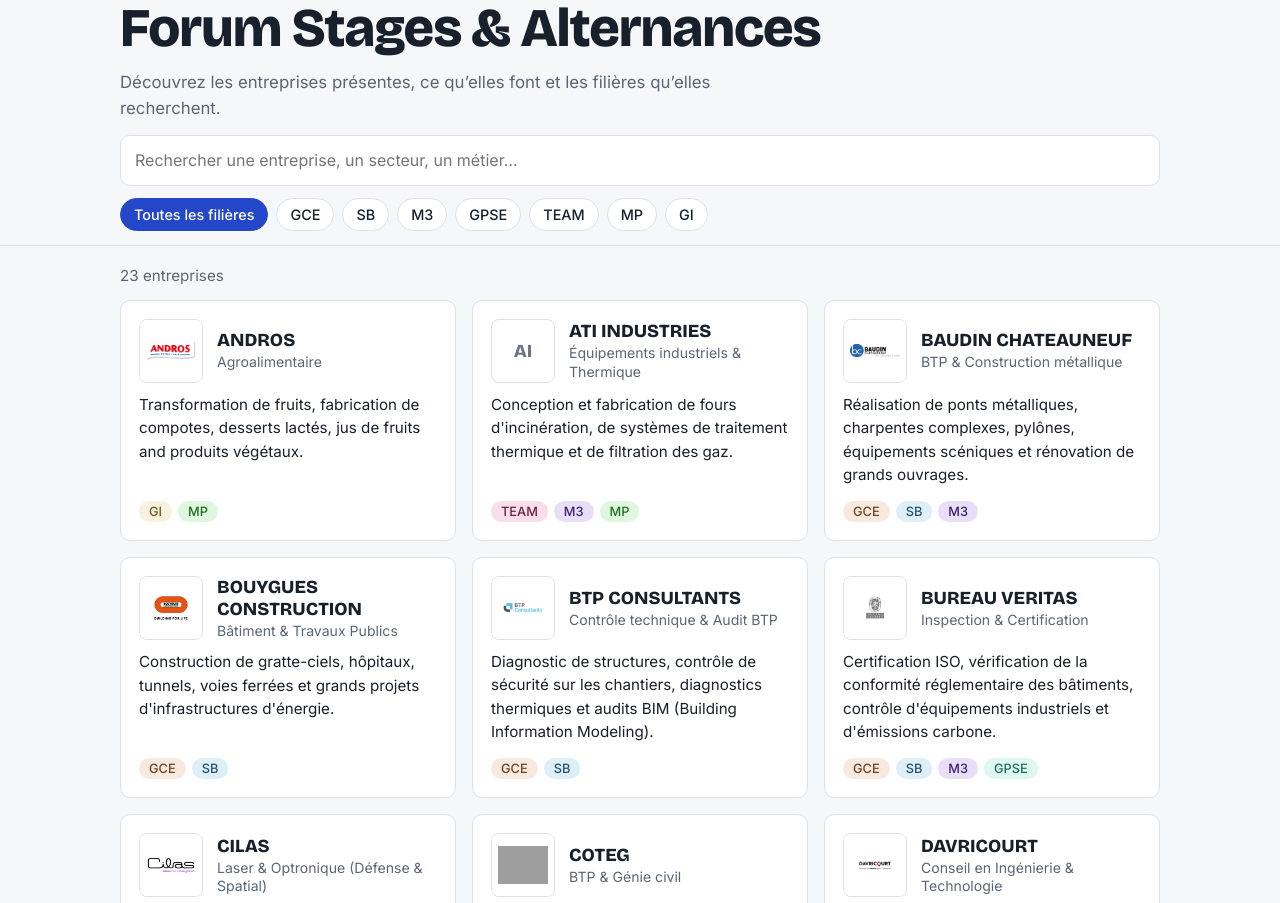
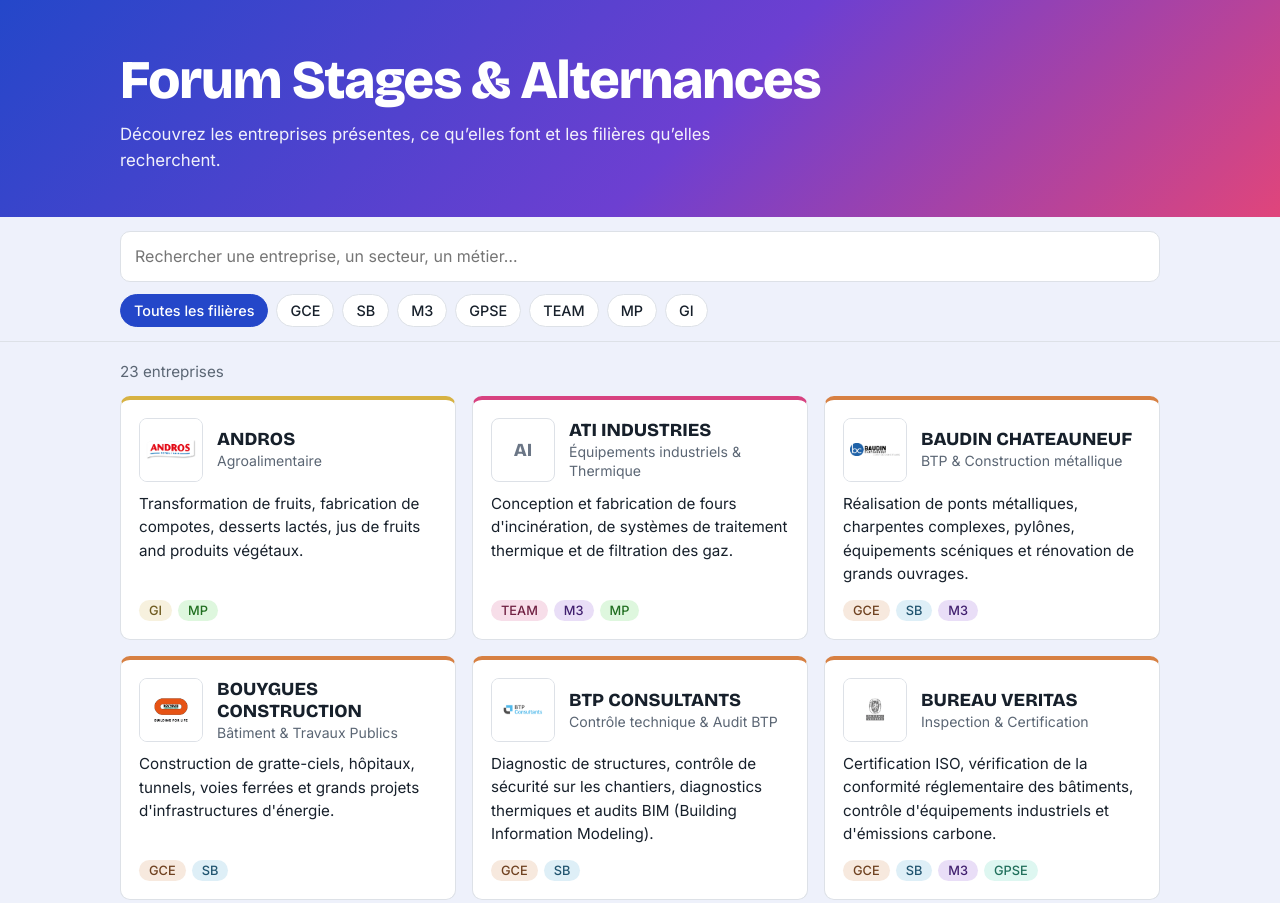
Before and after one commit to Dowblee/forum-entreprise, a plain HTML site: page index.html in a window 1280 px wide. Shown: the top 903 px of the page. Drawn offline with nearby package versions, Linux system fonts and the light colour scheme; grey boxes are pictures that could not be loaded.

Commit message:
Add files via upload

```diff
--- a/index.html
+++ b/index.html
@@ -8,14 +8,14 @@
 <link rel="preconnect" href="https://fonts.gstatic.com" crossorigin>
 <link href="https://fonts.googleapis.com/css2?family=Bricolage+Grotesque:wght@600;800&family=Inter:wght@400;500&display=swap" rel="stylesheet">
 <style>
-:root{--bg:#f6f7f9;--surface:#fff;--ink:#17202b;--muted:#5b6674;--line:#dde1e7;--accent:#2447c9;--chip-l:92%;--chip-t:28%;color-scheme:light}
-@media (prefers-color-scheme:dark){:root{--bg:#10151c;--surface:#18202a;--ink:#eef1f5;--muted:#9aa5b3;--line:#2b3644;--accent:#7f9bff;--chip-l:22%;--chip-t:82%;color-scheme:dark}}
+:root{--bg:#eef1fb;--surface:#fff;--ink:#17202b;--muted:#5b6674;--line:#dde1e7;--accent:#2447c9;--chip-l:92%;--chip-t:28%;color-scheme:light}
+@media (prefers-color-scheme:dark){:root{--bg:#0f1424;--surface:#18202a;--ink:#eef1f5;--muted:#9aa5b3;--line:#2b3644;--accent:#7f9bff;--chip-l:22%;--chip-t:82%;color-scheme:dark}}
 *{box-sizing:border-box}
 body{margin:0;background:var(--bg);color:var(--ink);font:400 16px/1.55 Inter,system-ui,sans-serif}
 .wrap{max-width:1080px;margin:0 auto;padding:0 20px}
-header{padding:48px 0 24px}
+.hero{background:linear-gradient(135deg,#2447c9 0%,#6d3fd1 55%,#e0457b 100%);color:#fff;padding:52px 0 44px}
 h1{font:800 clamp(2rem,6vw,3.4rem)/1.05 "Bricolage Grotesque",Inter,sans-serif;margin:0 0 12px;letter-spacing:-.02em}
-header p{margin:0;max-width:60ch;color:var(--muted);font-size:1.05rem}
+.hero p{margin:0;max-width:60ch;color:rgba(255,255,255,.92);font-size:1.05rem}
 .bar{position:sticky;top:0;z-index:5;background:var(--bg);border-bottom:1px solid var(--line);padding:14px 0}
 .search{width:100%;padding:12px 14px;font:inherit;color:var(--ink);background:var(--surface);border:1px solid var(--line);border-radius:10px}
 .search:focus-visible,.fil:focus-visible{outline:3px solid var(--accent);outline-offset:2px}
@@ -24,7 +24,7 @@ header p{margin:0;max-width:60ch;color:var(--muted);font-size:1.05rem}
 .fil[aria-pressed=true]{background:var(--accent);border-color:var(--accent);color:#fff}
 .count{margin:18px 0 12px;color:var(--muted);font-size:.95rem}
 .grid{display:grid;grid-template-columns:repeat(auto-fill,minmax(300px,1fr));gap:16px;padding-bottom:56px}
-.card{background:var(--surface);border:1px solid var(--line);border-radius:10px;padding:18px;display:flex;flex-direction:column;gap:10px}
+.card{background:var(--surface);border:1px solid var(--line);border-radius:10px;padding:18px;border-top:4px solid hsl(var(--h) 65% 55%);display:flex;flex-direction:column;gap:10px}
 .top{display:flex;gap:14px;align-items:center}
 .logo{position:relative;flex:none;width:64px;height:64px;border-radius:8px;border:1px solid var(--line);background:#fff;display:grid;place-items:center;overflow:hidden;font:800 1.15rem "Bricolage Grotesque",sans-serif;color:#6b7686}
 .logo img{position:absolute;inset:0;width:100%;height:100%;object-fit:contain;padding:6px;background:#fff}
@@ -37,10 +37,10 @@ h2{font:700 1.15rem/1.2 "Bricolage Grotesque",Inter,sans-serif;margin:0}
 </style>
 </head>
 <body>
-<header class="wrap">
+<header class="hero"><div class="wrap">
   <h1 id="titre">Forum Stages &amp; Alternances</h1>
   <p id="intro">Découvrez les entreprises présentes, ce qu’elles font et les filières qu’elles recherchent.</p>
-</header>
+</div></header>
 <div class="bar"><div class="wrap">
   <input class="search" id="q" type="search" placeholder="Rechercher une entreprise, un secteur, un métier…" aria-label="Rechercher">
   <div class="filters" id="filters" role="group" aria-label="Filtrer par filière"></div>
@@ -95,7 +95,7 @@ function render(){
     (!q || norm([e.entreprise, e.secteur_activite, e.descriptif_court].join(" ")).includes(q)));
   $("count").textContent = rows.length + (rows.length > 1 ? " entreprises" : " entreprise") + (active ? " pour la filière " + nom(active) : "");
   $("list").innerHTML = rows.length ? rows.map(e => `
-    <article class="card">
+    <article class="card" style="--h:${hue(e.f[0])}">
       <div class="top">
         <div class="logo"><span>${esc(initials(e.entreprise))}</span>${e.logo ? `<img src="${esc(encodeURI(e.logo))}" alt="Logo ${esc(e.entreprise)}" loading="lazy" onerror="this.remove()">` : ""}</div>
         <div><h2>${esc(e.entreprise)}</h2><p class="sector">${esc(e.secteur_activite)}</p></div>
```
